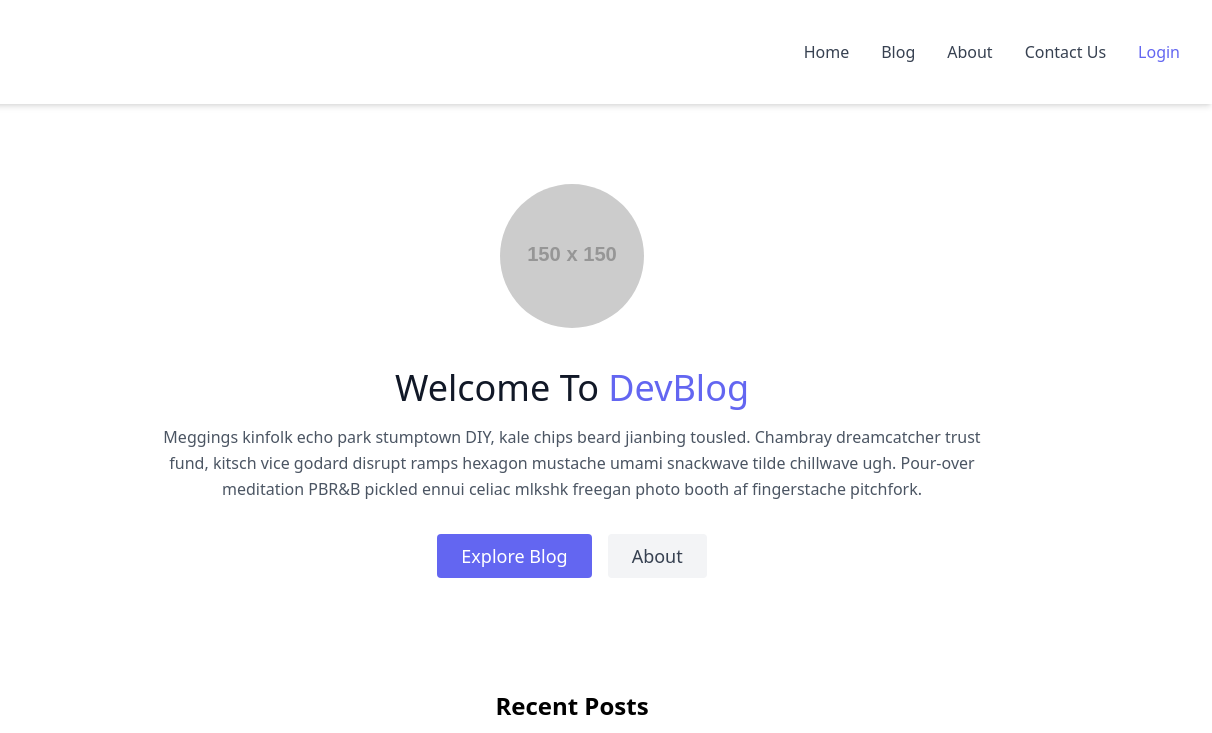
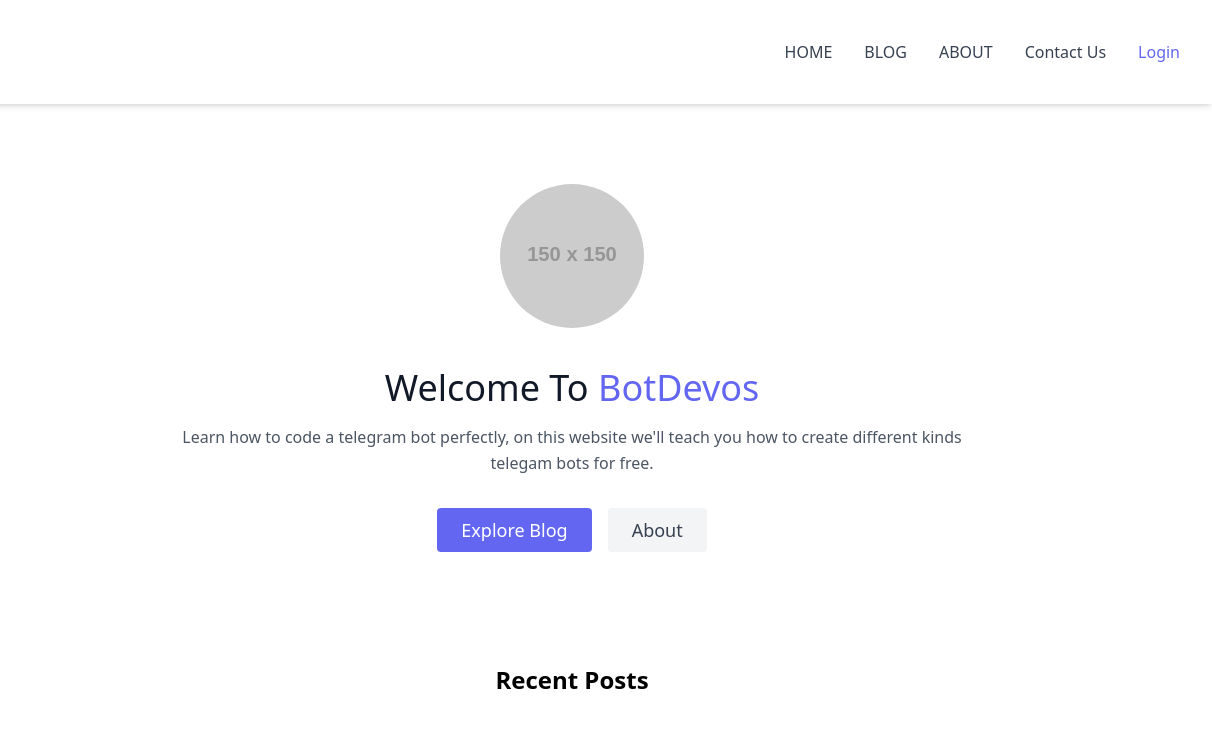
Before and after one commit to wakiteq00/Webt, a website built with Vite: page src/index.html in a window 1280 px wide. Shown: the top 733 px of the page, 68-1280 px from the left. Built offline with nearby package versions, Linux system fonts and the light colour scheme; placeholder pictures from the web are drawn by us.

Commit message:
Update index.html

```diff
--- a/src/index.html
+++ b/src/index.html
@@ -2,7 +2,7 @@
 <html>
   <head>
     <meta http-equiv="content-type" content="text/html; charset=utf-8" />
-    <title>Home | DevBlog</title>
+    <title>Home | BotDevos</title>
     <meta name="viewport" content="width =device-width, initial-scale =1.0" />
     <link rel="stylesheet" href="style.css" />
   </head>
@@ -53,21 +53,21 @@
               <a
                 class="md:p-4 py-2 block hover:text-indigo-400"
                 href="./index.html"
-                >Home</a
+                >HOME</a
               >
             </li>
             <li>
               <a
                 class="md:p-4 py-2 block hover:text-indigo-400"
                 href="./blog.html"
-                >Blog</a
+                >BLOG</a
               >
             </li>
             <li>
               <a
                 class="md:p-4 py-2 block hover:text-indigo-400"
                 href="./about.html"
-                >About</a
+                >ABOUT</a
               >
             </li>
             <li>
@@ -103,14 +103,10 @@
           <h1
             class="title-font sm:text-4xl text-3xl mb-4 font-medium text-gray-900"
           >
-            Welcome To <span class="text-indigo-500">DevBlog</span>
+            Welcome To <span class="text-indigo-500">BotDevos</span>
           </h1>
           <p class="mb-8 leading-relaxed">
-            Meggings kinfolk echo park stumptown DIY, kale chips beard jianbing
-            tousled. Chambray dreamcatcher trust fund, kitsch vice godard
-            disrupt ramps hexagon mustache umami snackwave tilde chillwave ugh.
-            Pour-over meditation PBR&B pickled ennui celiac mlkshk freegan photo
-            booth af fingerstache pitchfork.
+            Learn how to code a telegram bot perfectly, on this website we'll teach you how to create different kinds telegam bots for free.
           </p>
           <div class="flex justify-center">
             <a
```
